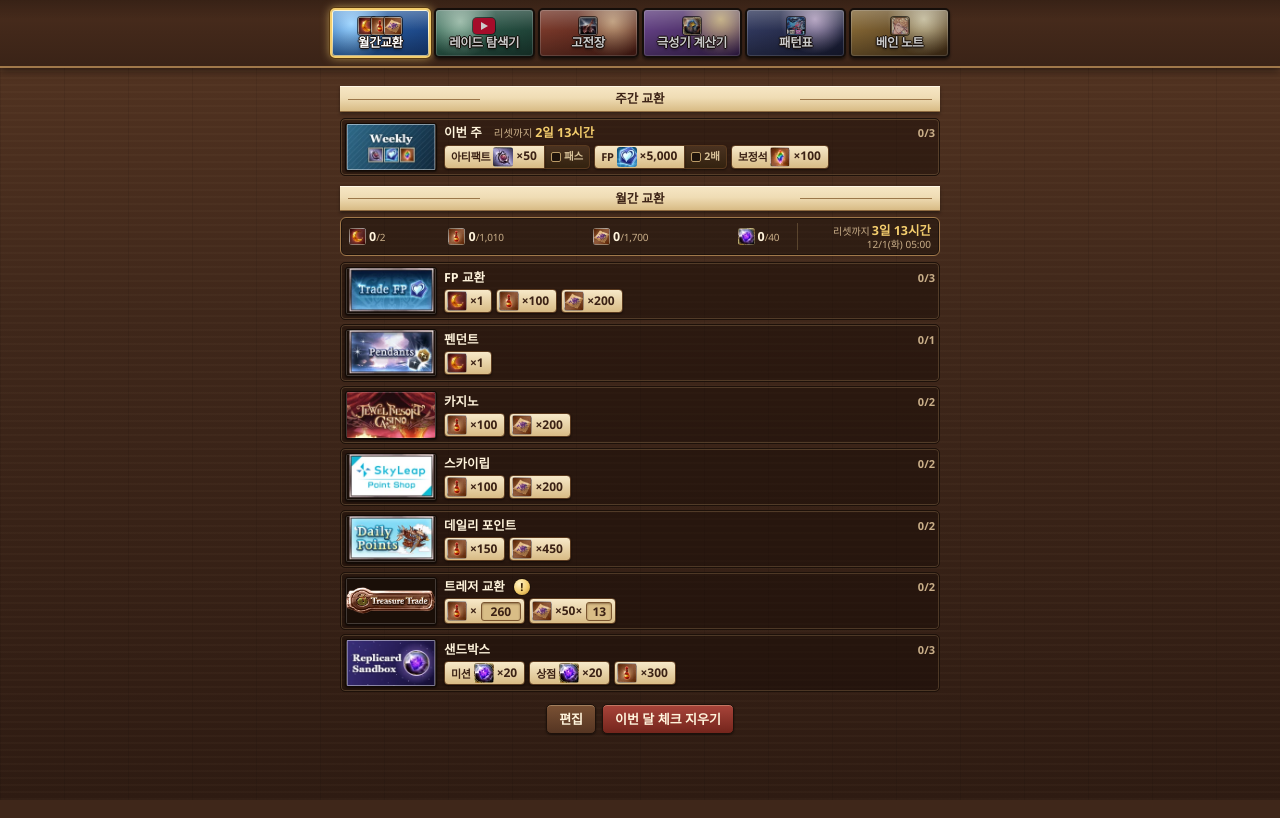
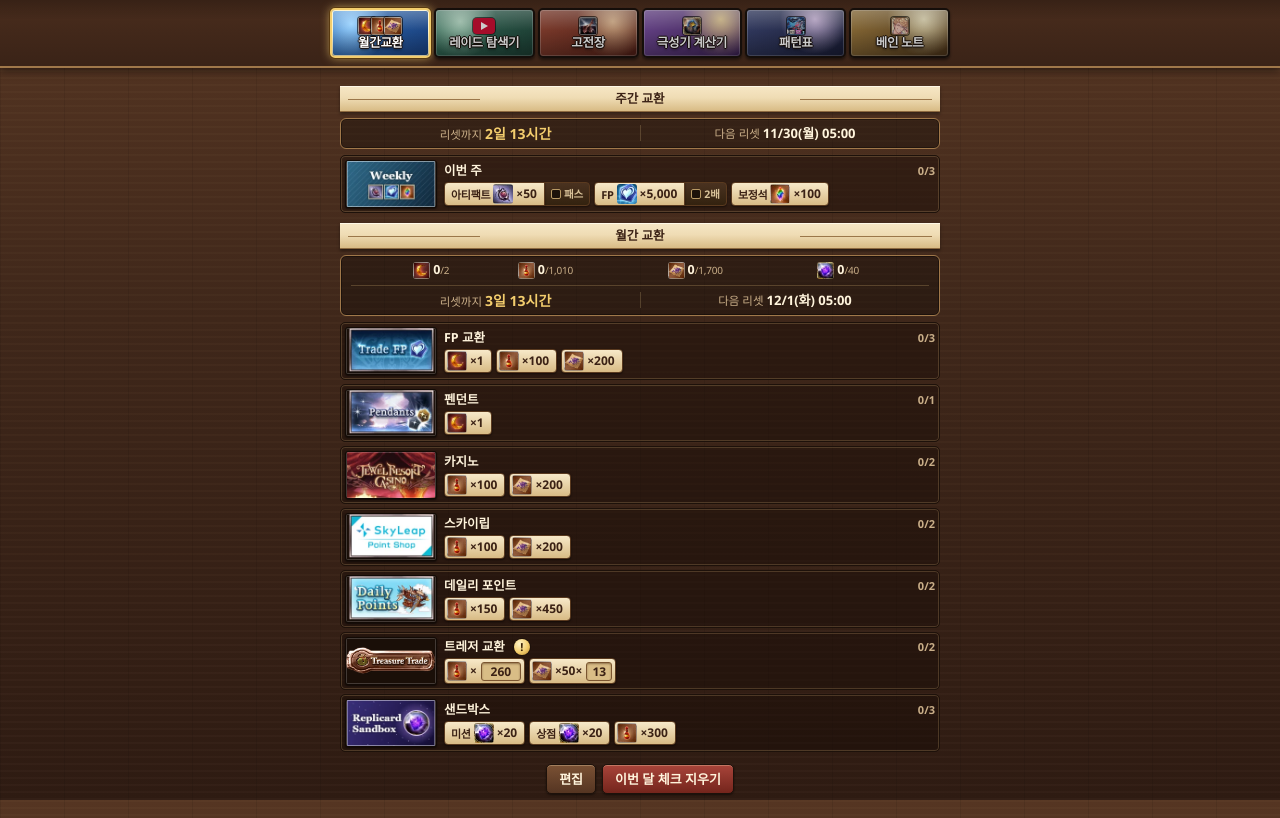
Before and after one commit to at1111-11/gbf-helper, a browser extension: page panel.html in a window 1280 px wide. Drawn offline with Linux system fonts and the light colour scheme.

Commit message:
1.17.3: pattern wording (OK콘 etc.), 베인 노트 contents bar and picture links, centered reset lines for weekly and monthly
Co-Authored-By: Claude Opus 5.5 <noreply@anthropic.com>

```diff
--- a/js/monthly.js
+++ b/js/monthly.js
@@ -43,9 +43,16 @@
               h('small', { text: `/${num(total[kind], 0)}` })),
             h('span', { class: 'stock-ghost', 'aria-hidden': 'true' },
               h('b', { text: num(total[kind], 0) }), h('small', { text: `/${num(total[kind], 0)}` })))))),
-      h('div', { class: 'status-reset', title: `다음 리셋 ${p.month}월 ${p.day}일(${WEEKDAYS[p.weekday]}) 05:00` },
-        h('span', { class: 'reset-line' }, h('small', { text: '리셋까지 ' }), h('b', { id: 'resetLeft', text: C.formatLeft(next - now).replace(' 남음', '') })),
-        h('small', { id: 'resetAt', text: `${p.month}/${p.day}(${WEEKDAYS[p.weekday]}) 05:00` })));
+      resetRow(now, next, 'resetLeft', 'resetAt'));
+  }
+
+  // Reset line shared by the weekly and monthly boxes: two equal halves, each centered —
+  // [리셋까지 4일 8시간] | [다음 리셋 12/1(화) 05:00].
+  function resetRow(now, next, leftId, atId) {
+    const p = C.jstParts(next);
+    return h('div', { class: 'status-reset', title: `다음 리셋 ${p.month}월 ${p.day}일(${WEEKDAYS[p.weekday]}) 05:00` },
+      h('span', { class: 'reset-cell reset-line' }, h('small', { text: '리셋까지 ' }), h('b', { id: leftId, text: C.formatLeft(next - now).replace(' 남음', '') })),
+      h('span', { class: 'reset-cell' }, h('small', { text: '다음 리셋 ' }), h('b', { class: 'reset-date', id: atId, text: `${p.month}/${p.day}(${WEEKDAYS[p.weekday]}) 05:00` })));
   }
 
   // ---- Weekly caps: one row in the same look as the monthly shops ----
@@ -53,9 +60,6 @@
   function weeklyQty(x) { return x.up && w().opts[x.up.key] ? x.up.qty : x.qty; }
 
   function weeklyRow() {
-    const now = new Date();
-    const next = C.nextWeeklyReset(now);
-    const p = C.jstParts(next);
     const doneCount = D.WEEKLY.filter(x => w().done[x.id]).length;
     const allDone = doneCount === D.WEEKLY.length;
     const toggleAll = () => { for (const x of D.WEEKLY) { if (allDone) delete w().done[x.id]; else w().done[x.id] = true; } commit(); };
@@ -80,8 +84,6 @@
       h('div', { class: 'shop-body' },
         h('div', { class: 'shop-title' },
           h('b', { text: '이번 주' }),
-          h('small', { class: 'wk-left', title: `다음 리셋 ${p.month}월 ${p.day}일(${WEEKDAYS[p.weekday]}) 05:00` },
-            '리셋까지 ', h('b', { id: 'weekLeft', text: C.formatLeft(next - now).replace(' 남음', '') })),
           h('span', { class: 'count' + (allDone ? ' done' : ''), text: `${doneCount}/${D.WEEKLY.length}` })),
         h('div', { class: 'chips' }, items)));
   }
@@ -277,6 +279,7 @@
     const rows = editing ? groups.map(editShop) : groups.map(shopRow).filter(Boolean);
     host.replaceChildren(...[
       editing ? null : h('h2', { class: 'ribbon' }, h('span', { text: '주간 교환' })),
+      editing ? null : h('div', { class: 'status status-week' }, resetRow(new Date(), C.nextWeeklyReset(new Date()), 'weekLeft', 'weekAt')),
       editing ? null : h('div', { class: 'weekly-list' }, weeklyRow()),
       h('h2', { class: 'ribbon' }, h('span', { text: editing ? '교환소 편집' : '월간 교환' })),
       editing ? null : statusBar(groups),
--- a/js/pattern-data.js
+++ b/js/pattern-data.js
@@ -46,9 +46,9 @@
     t10: { img: I('z-t10'), name: '제10절', lines: ['매 턴 종료 시 아군 최대 HP 감소'] },
     t11: { img: I('z-t11'), name: '제11절', lines: ['보스 공격에 랜덤 2속성 추가 피해'] },
     t12: { img: I('z-t12'), name: '제12절', lines: ['보스 공격·약체가 암흑·회피·약체 무효 등을 무시하고 필중', '턴 종료 시 아군에게 랜덤 약체'] },
-    stamp: { img: 'img/icons/stamp-ok.png', name: '스탬프 · 전조', lines: ['전조가 뜨면 스탬프 찍고 정지, 전원 확인 후 진행'] },
-    stampMandate: { img: 'img/icons/stamp-ok.png', name: '스탬프 · 법등 해제', lines: ['법등 해제 후 자기 속성 스탬프 찍기'] },
-    stampHalo: { img: 'img/icons/stamp-ok.png', name: '스탬프 · 광배 해제', lines: ['광배 해제 후 자기 속성 스탬프 찍기'] },
+    stamp: { img: 'img/icons/stamp-ok.png', name: 'OK콘 · 전조', lines: ['전조가 뜨면 스탬프를 찍고 전원 확인 후 전조 클리어'] },
+    stampMandate: { img: 'img/icons/stamp-ok.png', name: 'OK콘 · 법등 해제', lines: ['법등 해제 후 자기 속성 스탬프 찍기'] },
+    stampHalo: { img: 'img/icons/stamp-ok.png', name: 'OK콘 · 광배 해제', lines: ['광배 해제 후 자기 속성 스탬프 찍기'] },
     // 베르수시아
     mandate: { img: I('v-mandate'), name: '6속성의 법등', lines: ['해당 속성 보스 공격 UP', '주는 피해 상한: 400만에서 남은 법등 1개당 50만 DOWN', '해당 속성 파티가 파괴의 시련을 풀면 해제', '6속성을 모두 풀어야 파괴의 법등(게이지 상승 3배)도 사라짐'] },
     vtrial: { img: I('v-trial'), name: '파괴의 시련', lines: ['주는 피해 상한 100만 · 턴 종료 시 아군 HP 10% 감소 + 랜덤 약체 2개', '해제: 150hit + 오의 10회 (또는 10턴 경과)'] },
@@ -57,11 +57,11 @@
     gauge: { img: I('v-gauge'), name: '파괴의 힘 (제네시스 게이지)', lines: ['누가 턴을 넘길 때마다 +0.5% (파괴의 법등·광등 동안 +1.5%) · 전조 실패 시 +1%', 'G50(HP 51%)에 정토 · G100(HP 16%)에 정토(MAX)', 'G100 때 HP 50% 이상이거나 광등이 남아 있으면 전원 사망'] },
     halo: { img: I('v-halo'), name: '파괴의 광등', lines: ['제네시스 게이지 상승 가속', '6속성 광배를 모두 풀면 해제'] },
     wing: { img: I('v-wing'), name: '창세의 일익', lines: ['보스 공격·방어 UP · 주는 피해 증가', '통상공격이 파괴속성 + 파괴 추가 피해'] },
-    k1: { img: I('v-k1'), name: '사왕천', lines: ['턴 종료 시 전체 공격 · HP 20%×Lv 이하 캐릭터 사망', '해제: 공격행동 5 / 6 / 7회 (Lv1 / 2 / 3)'] },
-    k2: { img: I('v-k2'), name: '도리천', lines: ['보스 통상공격 시 Lv만큼의 인원 어빌 재사용 +2턴', '해제: 오의 4 / 5 / 6회'] },
-    k3: { img: I('v-k3'), name: '야마천', lines: ['보스 통상공격 시 랜덤 약체 2×Lv개 (Lv2부터 내성·무효 무시)', '해제: 어빌 대미지 3000만 / 3500만 / 4000만'] },
-    k4: { img: I('v-k4'), name: '도솔천', lines: ['Lv1 2회 행동 · Lv2 파괴 추가 피해 · Lv3 3회 행동', '해제: TA 3 / 4 / 5회'] },
-    k5: { img: I('v-k5'), name: '화락천', lines: ['보스 통상공격 시 랜덤 무속성 5hit (Lv만큼 강해짐)', '해제: 40 / 60 / 80hit'] }
+    k1: { img: I('v-k1'), name: '사왕천', lines: ['턴 종료시 전체공격 후 HP 20% × Lv 이하인 캐릭터 사망', '해제: 공격행동 5 / 6 / 7회 (Lv1 / 2 / 3)'] },
+    k2: { img: I('v-k2'), name: '도리천', lines: ['통상공격시 Lv × 인원 수의 어빌 쿨타임 +2턴', '해제: 오의 4 / 5 / 6회 (Lv1 / 2 / 3)'] },
+    k3: { img: I('v-k3'), name: '야마천', lines: ['통상공격시 랜덤디버프 × Lv 개 부여', '◆ Lv2부터 약체내성을 무시', '해제: 어빌 대미지 3000만 / 3500만 / 4000만 (Lv1 / 2 / 3)'] },
+    k4: { img: I('v-k4'), name: '도솔천', lines: ['Lv에 비례해 순차적으로 2회 행동 / 파괴 대미지 / 3회 행동', '해제: TA 3 / 4 / 5회 (Lv1 / 2 / 3)'] },
+    k5: { img: I('v-k5'), name: '화락천', lines: ['통상공격시 Lv에 비례해서 강해지는 랜덤타겟 무속성 대미지 5hit', '해제: 40 / 60 / 80hit (Lv1 / 2 / 3)'] }
   };
 
   // Debuffs the boss puts on the party. Written as {이름} in pattern text; shown as the in-game icon (img/icons/debuffs.webp,
@@ -146,7 +146,7 @@
               { k: '3번 실패', v: '서브까지 HP 100% 무속성 피해' }] },
             { hp: null, kind: 'hp', when: '리베라티오 다음 턴', name: '하늘 용들의 시련', cond: '6턴 안에 TA 18회 또는 오의 18회', icons: ['skytrial', 'pearl1', 'pearl2', 'pearl3', 'pearl4', 'pearl5', 'pearl6'], lines: [
               '시련 동안 보스 공격 없음',
-              '해제 시 자기 속성 구슬 해제 (강제 해제 X)',
+              '해제 시 자기 속성 구슬 해제', '시에테 등 강제 해제 X',
               '남은 구슬 1개 이상: 보스 공격 UP · 4개 이상: 방어 UP',
               '주는 피해 상한: 400만에서 남은 구슬 1개당 60만 DOWN'] },
             { hp: null, kind: 'note', name: '광륜 (시련이 끝난 뒤)', lines: [
@@ -192,7 +192,7 @@
           range: '100 – 81%', tone: 'red', summary: '사과 · 디 엔드',
           rows: [
             { hp: 100, at: '개막', kind: 'hp', danger: true, name: '파라다이스 로스트', icons: ['appleRed', 'appleBlue', 'appleYellow', 'appleGreen'], lines: [{ reset: '9분', start: true }, '전체 무속성 5만 + 사과 2개', '노란 사과 {@appleYellow}는 바로 해제'] },
-            { hp: 100, when: '다음 턴', kind: 'hp', danger: true, name: '디 엔드', cond: '3000만 대미지', lines: ['못 풀면 서브 포함 전원 사망'] },
+            { hp: 100, when: '다음 턴', kind: 'hp', danger: true, name: '디 엔드', cond: '3000만 대미지', lines: ['해제 실패시 서브를 포함해 전원 사망'] },
             { hp: null, kind: 'ct', name: '100~81%', note: '포스포로스·이브리스 해제 시 확률로 테세라 전조', lines: [
               { n: '포스포로스', c: '약체 7회', e: '랜덤 5hit 20배 + 전체 6000 · {강압}{암흑}' },
               { n: '이브리스', c: '디스펠 2회', e: '랜덤 5hit 20배 + 전체 6000 · 보스 피해 컷·추가 피해' },
@@ -254,8 +254,8 @@
               '주는 피해 상한: 남은 시련 6개면 100만 ~ 1개면 400만'] },
             { hp: null, when: '다음 턴', kind: 'hp', name: '안티바실레이아', cond: '66hit / 어빌 12회 / 오의 6회 중 뜬 조건', lines: [
               '전체 120배',
-              '해제 시 자기 속성 시련 해제 → HP가 10%보다 낮아질 수 있음',
-              '같은 속성끼리는 먼저 푼 한 명만 · 강제 해제 X',
+              '해제 시 해당 속성 시련과 HP 10% 하한 소거',
+              '시에테 등 강제 해제 X',
               '못 풀면 다른 조건으로 재등장 (최대 2번)'] },
             { hp: null, kind: 'ct', name: '아키시온 아포칼립스 (20~0%)', cond: '페이탈 체인', lines: ['전체 3hit 30배 · {언데드}'] },
             { hp: 13, at: '13%', kind: 'hp', danger: true, name: '포스포로스 아포칼립스', cond: '9999만 9999 대미지', lines: ['전체 3hit 30배 · {강압} · 보스 피해 50% 컷'] },
@@ -278,7 +278,7 @@
         {
           range: '100 – 81%', tone: 'red', summary: '파괴의 시련',
           rows: [
-            { hp: 100, at: '개막', kind: 'hp', stamp: 'stampMandate', name: '파괴의 시련', cond: '150hit + 오의 10회', icons: ['vtrial', 'mandate'], lines: ['턴 종료 시 아군 HP 10% 감소 + 랜덤 약체 2개', '해제 시 자기 속성 법등 해제 (강제 해제 X)'] },
+            { hp: 100, at: '개막', kind: 'hp', stamp: 'stampMandate', name: '파괴의 시련', cond: '150hit + 오의 10회', icons: ['vtrial', 'mandate'], lines: ['턴 종료 시 아군 HP 10% 감소 + 랜덤 약체 2개', '해제 시 자기 속성 법등 해제', '시에테 등 강제 해제 X'] },
             { hp: null, kind: 'ct', name: '100~81%', lines: [
               { n: '신광', c: '약체 10회', e: '전체 30배 · FC -30% · 보스 어빌·오의 피해 70% 컷' },
               { n: '윤회', c: '50hit', e: '랜덤 6hit 60배 · {공격 DOWN}{방어 DOWN} · 보스 유리속성 추가 피해' }] },
@@ -322,9 +322,9 @@
             { hp: null, when: '정토 처리 후', kind: 'note', name: '상시 효과 변화', icons: ['halo', 'k1', 'k2', 'k3', 'k4', 'k5'], lines: [
               '보스 약체 리셋 · 파괴의 광등 + 6속성 광배',
               '턴 종료 시 사왕천~화락천 중 하나 랜덤 부여 · 못 풀면 매 턴 Lv+1 (최대 3)',
-              'Lv2 이상에서 풀면 보스 스테이터스 감소 · 그 턴엔 추가 부여 없음',
+              'Lv2 이상일때 -천을 해제하면 그 턴엔 추가로 생기지 않으며 베르수시아의 스테이터스가 감소',
               'Lv2 이상이 남거나 그 턴 피해 5000만 미만이면 타화자재'] },
-            { hp: null, kind: 'hp', stamp: 'stampHalo', name: '6속성의 광배', cond: '자기 속성 파티가 전조 하나 해제', icons: ['halo'], lines: ['남아 있으면 게이지 상승 가속'] },
+            { hp: null, kind: 'hp', stamp: 'stampHalo', name: '6속성의 광배', cond: '전조 한 개 해제', icons: ['halo'], lines: ['자기 속성 파티가 전조 하나 해제 → 자기 속성 광배 해제', '남아 있으면 게이지 상승 가속'] },
             { hp: null, kind: 'ct', name: 'G50 ~ G100', lines: [
               { n: '정토', c: '디스펠 5회 + 페이탈 체인', t: '디스펠 6회 + 페이탈 체인', e: '전체 16hit 48배 · {강압}{참격} · 강화 5턴 단축' },
               { n: '무상', c: '약체 15회 + 300만 이상 대미지 8회', t: '약체 18회 + 300만 이상 대미지 10회', e: '랜덤 4hit 80배 · 보스 어빌·오의 피해 70% 컷' },
@@ -337,13 +337,13 @@
             { hp: 20, at: 'G100', kind: 'hp', danger: true, name: '정토 (G100 또는 HP 16%)', icons: ['gauge', 'wing'], lines: [
               '전체 랜덤 속성 16hit 64배',
               'HP 15% 하한·사왕천 등·타화자재 해제 · 창세의 일익 · 피해 컷 무효',
-              '이때 HP 50% 이상이거나 광등이 남아 있으면 전원 사망'] },
+              '이때 HP 50% 이상이거나 광등이 남아 있으면 전원 사망',
+              '진입에 방어 DC를 사용하는 걸 고려'] },
             { hp: null, when: '다음 턴부터 5턴', danger: true, kind: 'hp', name: '신격 1주차', lines: [
-              '못 풀면 서브 포함 전원 사망',
+              '해제 실패시 서브를 포함해 전원 사망',
               '다섯 전조가 한 턴씩 랜덤 순서로',
               { c: '120hit' }, { c: '1억 대미지' }, { c: '600만 이상 대미지 5회' }, { c: '디스펠 6회' }, { c: '약체 15회' }] },
             { hp: null, when: '그다음 5턴', danger: true, kind: 'hp', name: '신격 2주차', lines: [
-              '다섯 전조가 한 턴씩 랜덤 순서로',
               '3주차도 같은 폭으로 증가',
               { c: '240hit' }, { c: '2억 대미지' }, { c: '600만 이상 대미지 10회' }, { c: '디스펠 12회' }, { c: '약체 30회' }] }
           ]
--- a/js/recommend.js
+++ b/js/recommend.js
@@ -19,17 +19,31 @@
     return text.split(/\*([^*]+)\*/).map((part, k) => k % 2 ? h('em', { text: part }) : part).filter(x => x !== '');
   }
 
-  function card(s) {
-    return h('article', { class: 'rc-card' },
-      h('div', { class: `rc-hero theme-${s.theme}`, 'aria-hidden': 'true' },
-        s.bg ? h('img', { class: 'rc-bg', src: s.bg, alt: '' }) : null,
-        h('span', { class: `rc-portrait is-${s.fit}` }, h('img', { src: s.img, alt: '' }))),
-      // The name is the link ("★ 이름", one space after the star); no separate address line.
+  // The round picture is the link (opens the site); the name in the ribbon is plain text.
+  function card(s, i) {
+    return h('article', { class: 'rc-card', id: `rc-site-${i}` },
+      h('div', { class: `rc-hero theme-${s.theme}` },
+        s.bg ? h('img', { class: 'rc-bg', src: s.bg, alt: '', 'aria-hidden': 'true' }) : null,
+        h('a', {
+          class: `rc-portrait is-${s.fit}`, href: s.url, target: '_blank', rel: 'noopener noreferrer',
+          title: `${s.name} 열기`, 'aria-label': `${s.name} 사이트 열기`
+        }, h('img', { src: s.img, alt: '' }))),
       h('h3', { class: 'rc-ribbon' },
-        h('a', { class: 'rc-link', href: s.url, target: '_blank', rel: 'noopener noreferrer' },
-          s.star ? h('span', { class: 'rc-star', text: '★' }) : null, s.star ? ' ' : null, s.name)),
+        s.star ? h('span', { class: 'rc-star', text: '★' }) : null, s.star ? ' ' : null, s.name),
       h('div', { class: 'rc-body' },
         h('p', { class: 'rc-desc' }, desc(s.desc))));
+  }
+
+  // Contents banner: one small entry per site; pressing it scrolls to that card.
+  function toc() {
+    return h('nav', { class: 'rc-toc', 'aria-label': '사이트 목차' }, SITES.map((s, i) =>
+      h('button', {
+        type: 'button', class: 'rc-toc-item', dataset: { target: `rc-site-${i}` },
+        onclick: () => {
+          const el = document.getElementById(`rc-site-${i}`);
+          if (el) el.scrollIntoView({ behavior: 'smooth', block: 'start' });
+        }
+      }, h('span', { class: `rc-toc-pic theme-${s.theme} is-${s.fit}` }, h('img', { src: s.img, alt: '' })), h('span', { class: 'rc-toc-name', text: s.name }))));
   }
 
   function render() {
@@ -37,8 +51,8 @@
     if (!host) return;
     host.replaceChildren(
       h('h2', { class: 'ribbon' }, h('span', { text: '사이트' })),
+      toc(),
       h('div', { class: 'rc-list' }, SITES.map(card)));
   }
-
   root.GBF_RECOMMEND = { SITES, mount() { render(); }, render };
 })(globalThis);
--- a/panel.css
+++ b/panel.css
@@ -137,16 +137,14 @@ select.in option { background: #2a1910; }
 .empty { text-align: center; color: var(--muted); padding: 18px 8px; }
 
 /* ---------- Monthly tab ---------- */
-/* Monthly totals: [icon] 1/2 on one line per kind, fixed equal columns so changing numbers never push anything around.
-   The countdown sits at the right on wide panels and on its own row (split by a line) on narrow ones. */
+/* Monthly totals: [icon] 1/2 on one line per kind, then the reset line under a thin rule. */
 .status {
-  display: grid; grid-template-columns: minmax(0, 1fr) auto; align-items: center; gap: 4px 10px;
-  margin: 0 0 6px; padding: 5px 8px; border-radius: 6px;
+  display: grid; grid-template-columns: minmax(0, 1fr); gap: 6px;
+  margin: 0 0 6px; padding: 6px 10px; border-radius: 6px;
   background: rgba(0, 0, 0, .3); border: 1px solid var(--frame);
   box-shadow: inset 0 0 0 1px rgba(0, 0, 0, .4);
 }
-/* Four totals spread with equal gaps; each value keeps the width of its largest number (see .stock-ghost). */
-.status-left { display: flex; justify-content: space-between; align-items: center; gap: 6px; min-width: 0; }
+.status-left { display: flex; justify-content: space-evenly; align-items: center; gap: 6px; min-width: 0; }
 .stock { display: inline-flex; align-items: center; gap: 3px; white-space: nowrap; line-height: 1.2; }
 .stock .item-ico { width: 17px; height: 17px; flex: none; }
 .stock-val { display: inline-grid; }
@@ -154,28 +152,29 @@ select.in option { background: #2a1910; }
 .stock-ghost { visibility: hidden; }
 .stock-num { font-size: 12.5px; font-weight: 800; font-variant-numeric: tabular-nums; }
 .stock small { color: var(--muted); font-size: 10px; font-variant-numeric: tabular-nums; letter-spacing: -.2px; }
-/* "리셋까지 5일 5시간" on one line, the date under it. Fixed width (fits the longest "30일 23시간" with room
-   to spare) so the countdown never shifts the counts or touches the divider line. */
+/* Reset line (monthly and weekly): two equal halves split by a thin line, each half centered. */
 .status-reset {
-  display: flex; flex-direction: column; align-items: flex-end; justify-content: center; gap: 0;
-  width: 134px; padding-left: 12px; border-left: 1px solid rgba(217, 183, 122, .25);
-  line-height: 1.2; white-space: nowrap; overflow: hidden;
+  display: grid; grid-template-columns: minmax(0, 1fr) minmax(0, 1fr); align-items: center;
+  padding-top: 6px; border-top: 1px solid rgba(217, 183, 122, .25); line-height: 1.25; white-space: nowrap;
 }
-@media (max-width: 560px) {
-  .status { grid-template-columns: minmax(0, 1fr); }
-  .status-reset {
-    width: auto; flex-direction: row; justify-content: space-between; align-items: baseline;
-    padding: 4px 0 0; border-left: 0; border-top: 1px solid rgba(217, 183, 122, .25);
-  }
+.reset-cell { display: flex; justify-content: center; align-items: baseline; gap: 3px; min-width: 0; overflow: hidden; }
+.reset-cell + .reset-cell { border-left: 1px solid rgba(217, 183, 122, .25); }
+.status-reset small { font-size: 11.5px; color: var(--muted); }
+.status-reset b { font-size: 14px; color: var(--gold); font-variant-numeric: tabular-nums; }
+.status-reset b.reset-date { font-size: 13px; color: var(--cream); }
+/* Weekly box holds only the reset line. */
+.status-week .status-reset { padding-top: 0; border-top: 0; }
+/* Very narrow panel: drop the "다음 리셋" word and step the text down so both halves still fit. */
+@media (max-width: 340px) {
+  .reset-cell + .reset-cell small { display: none; }
+  .status-reset small { font-size: 10.5px; }
+  .status-reset b { font-size: 13px; }
+  .status-reset b.reset-date { font-size: 12px; }
 }
-.reset-line { display: flex; align-items: baseline; gap: 2px; }
-.status-reset small { font-size: 10px; color: var(--muted); }
-.status-reset b { font-size: 12.5px; color: var(--gold); font-variant-numeric: tabular-nums; }
+.status-week { margin-bottom: 6px; }
 
 /* Weekly caps: one row styled like the monthly shops (thumbnail, title with countdown, chips). */
 .weekly-list { margin-bottom: 4px; }
-.wk-left { margin-left: 6px; font-size: 10.5px; color: var(--muted); white-space: nowrap; }
-.wk-left b { color: var(--gold); font-size: 11.5px; font-variant-numeric: tabular-nums; }
 /* A chip with a word in front of its icon (주간 이름, 샌드박스 미션/상점). The ✓ sits on the icon. */
 .chip-item.has-label { padding-left: 6px; }
 .chip-label { font-size: 11px; font-weight: 800; letter-spacing: -.3px; }
@@ -762,8 +761,17 @@ button.chip-item:hover { filter: brightness(1.08); }
 }
 .rc-ribbon::before { left: 10px; }
 .rc-ribbon::after { right: 10px; }
-.rc-link { color: inherit; text-decoration: none; display: inline; }
-.rc-link:hover, .rc-link:focus-visible { color: var(--gold); text-decoration: underline; text-underline-offset: 3px; }
+.rc-card { scroll-margin-top: calc(var(--top-h) + 10px); }
+/* The round picture opens the site */
+a.rc-portrait { cursor: pointer; transition: transform .15s, box-shadow .15s; }
+a.rc-portrait:hover, a.rc-portrait:focus-visible { transform: scale(1.05); box-shadow: 0 0 0 3px #f6ecd6, 0 0 0 6px rgba(243, 205, 109, .85), 0 6px 14px rgba(40, 20, 5, .55); outline: none; }
+/* Contents banner on top */
+.rc-toc { display: flex; justify-content: center; gap: 6px; flex-wrap: wrap; max-width: 460px; margin: 0 auto 10px; padding: 7px 8px; border-radius: 8px; background: linear-gradient(180deg, #5b3b24, #33200f); border: 1px solid #b08850; box-shadow: inset 0 1px 0 rgba(255, 230, 180, .25), 0 2px 4px rgba(0, 0, 0, .45); }
+.rc-toc-item { display: inline-flex; align-items: center; gap: 5px; padding: 3px 9px 3px 3px; border-radius: 999px; border: 1px solid rgba(217, 183, 122, .5); background: rgba(0, 0, 0, .25); color: #f8eedb; font: 700 12.5px/1.2 "Gowun Batang Note", "Gowun Batang", serif; }
+.rc-toc-item:hover, .rc-toc-item:focus-visible { border-color: var(--gold); color: var(--gold); outline: none; }
+.rc-toc-pic { width: 24px; height: 24px; border-radius: 50%; overflow: hidden; display: inline-flex; align-items: center; justify-content: center; background: #fff; box-shadow: 0 0 0 1px #b08850; flex: none; }
+.rc-toc-pic img { width: 100%; height: 100%; object-fit: cover; }
+.rc-toc-pic.is-logo img { width: 80%; height: 80%; object-fit: contain; }
 .rc-star { color: var(--gold); font-size: 13px; }
 .rc-body {
   padding: 12px 14px 14px; text-align: center; color: #f3ead8; font-family: var(--serif); line-height: 1.6;
```
Also changed, not shown: manifest.json, 1 other file.
